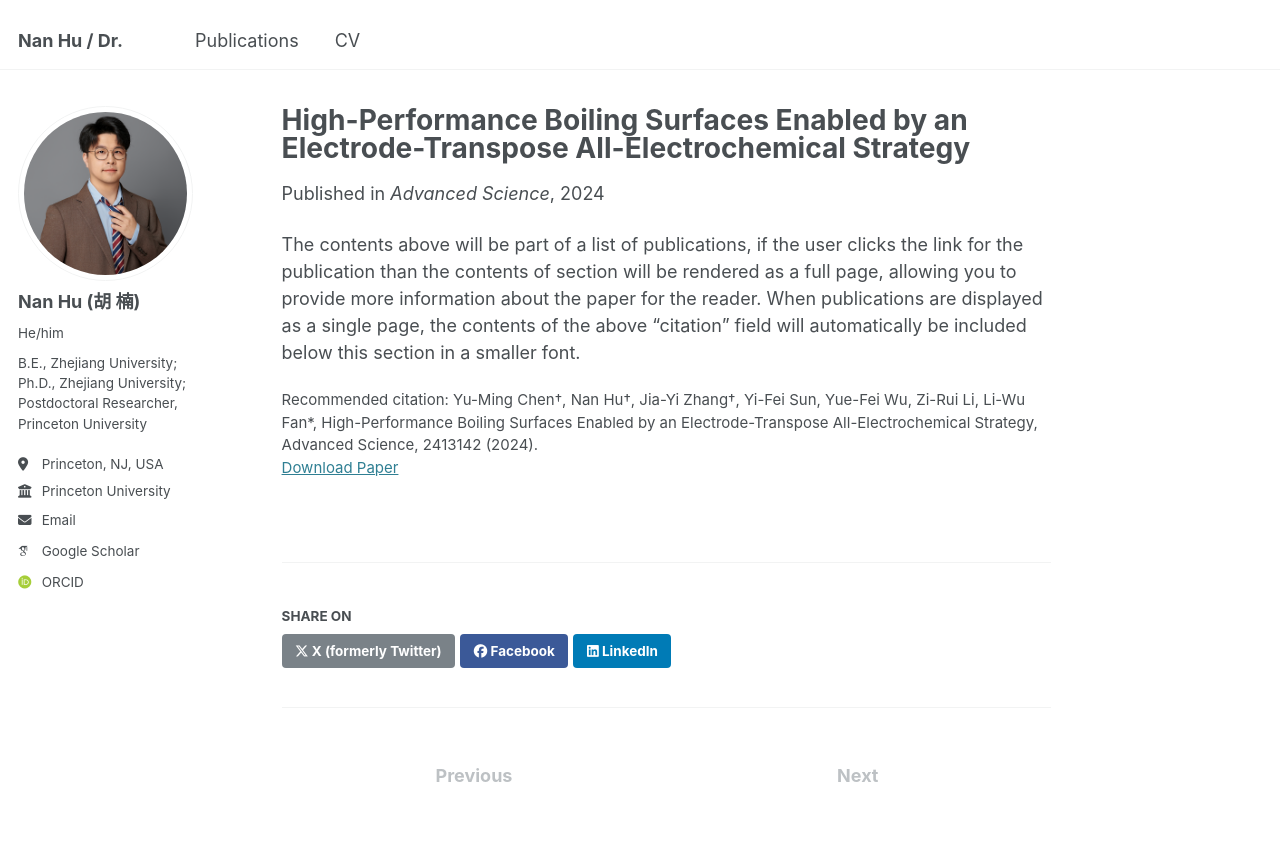
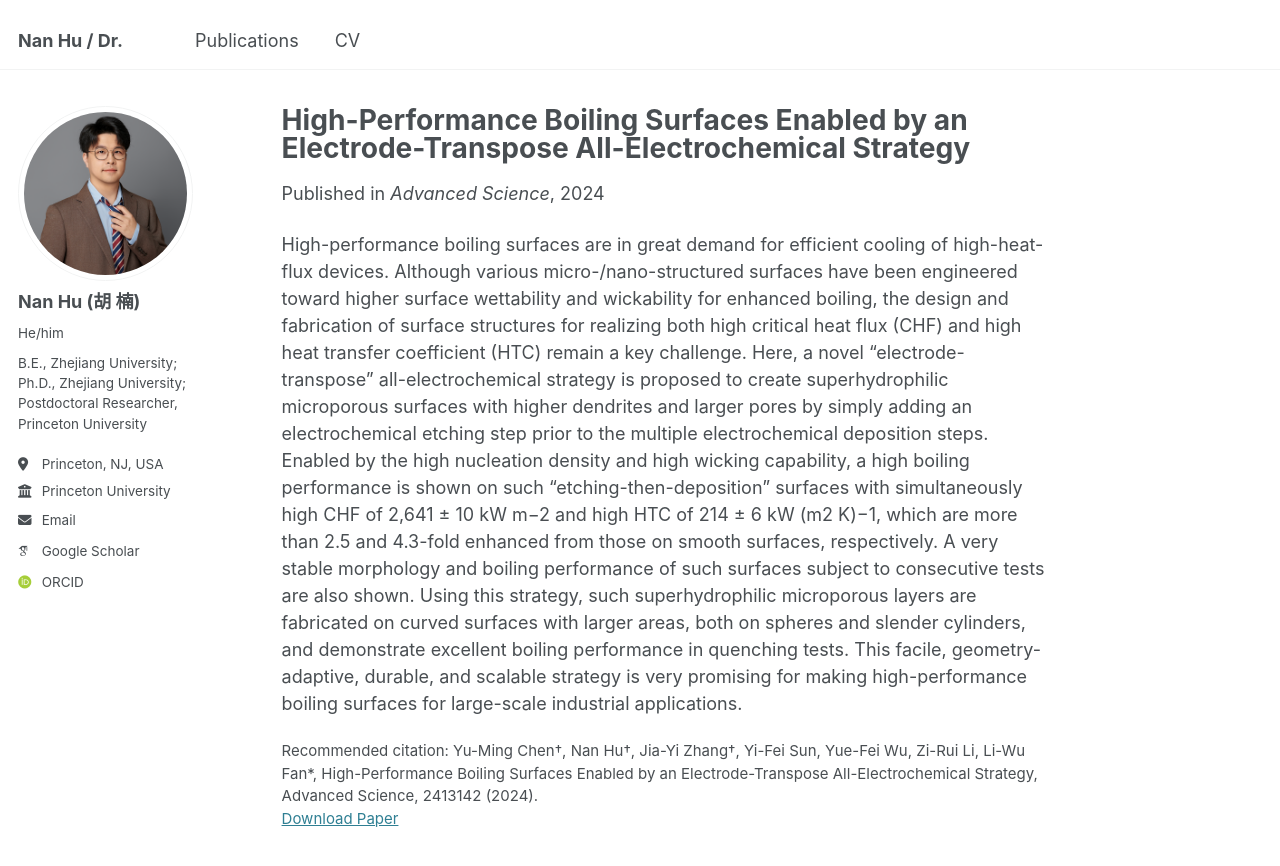
Before and after one commit to princetonNanHu/Nan, a Jekyll site: the page built from _publications/2024-12-25-High-Performance Boiling Surfaces Enabled by an Electrode-Transpose All-Electrochemical Strategy.md, in a window 1280 px wide and 900 px high. Shown: the top 866 px of the window. Built offline with Jekyll 4.4.1, drawn with Linux system fonts in a browser that asks for light colours; some web fonts are replaced.

Commit message:
Update 2024-12-25-High-Performance Boiling Surfaces Enabled by an Electrode-Transpose All-Electrochemical Strategy.md

```diff
--- a/_publications/2024-12-25-High-Performance Boiling Surfaces Enabled by an Electrode-Transpose All-Electrochemical Strategy.md
+++ b/_publications/2024-12-25-High-Performance Boiling Surfaces Enabled by an Electrode-Transpose All-Electrochemical Strategy.md
@@ -9,4 +9,4 @@ excerpt: 'A novel “electrode-transpose” all-electrochemical strategy is prop
 citation: 'Yu-Ming Chen†, Nan Hu†, Jia-Yi Zhang†, Yi-Fei Sun, Yue-Fei Wu, Zi-Rui Li, Li-Wu Fan*, High-Performance Boiling Surfaces Enabled by an Electrode-Transpose All-Electrochemical Strategy, Advanced Science, 2413142 (2024).'
 ---
 
-The contents above will be part of a list of publications, if the user clicks the link for the publication than the contents of section will be rendered as a full page, allowing you to provide more information about the paper for the reader. When publications are displayed as a single page, the contents of the above "citation" field will automatically be included below this section in a smaller font.
+High-performance boiling surfaces are in great demand for efficient cooling of high-heat-flux devices. Although various micro-/nano-structured surfaces have been engineered toward higher surface wettability and wickability for enhanced boiling, the design and fabrication of surface structures for realizing both high critical heat flux (CHF) and high heat transfer coefficient (HTC) remain a key challenge. Here, a novel “electrode-transpose” all-electrochemical strategy is proposed to create superhydrophilic microporous surfaces with higher dendrites and larger pores by simply adding an electrochemical etching step prior to the multiple electrochemical deposition steps. Enabled by the high nucleation density and high wicking capability, a high boiling performance is shown on such “etching-then-deposition” surfaces with simultaneously high CHF of 2,641 ± 10 kW m−2 and high HTC of 214 ± 6 kW (m2 K)−1, which are more than 2.5 and 4.3-fold enhanced from those on smooth surfaces, respectively. A very stable morphology and boiling performance of such surfaces subject to consecutive tests are also shown. Using this strategy, such superhydrophilic microporous layers are fabricated on curved surfaces with larger areas, both on spheres and slender cylinders, and demonstrate excellent boiling performance in quenching tests. This facile, geometry-adaptive, durable, and scalable strategy is very promising for making high-performance boiling surfaces for large-scale industrial applications.
```
